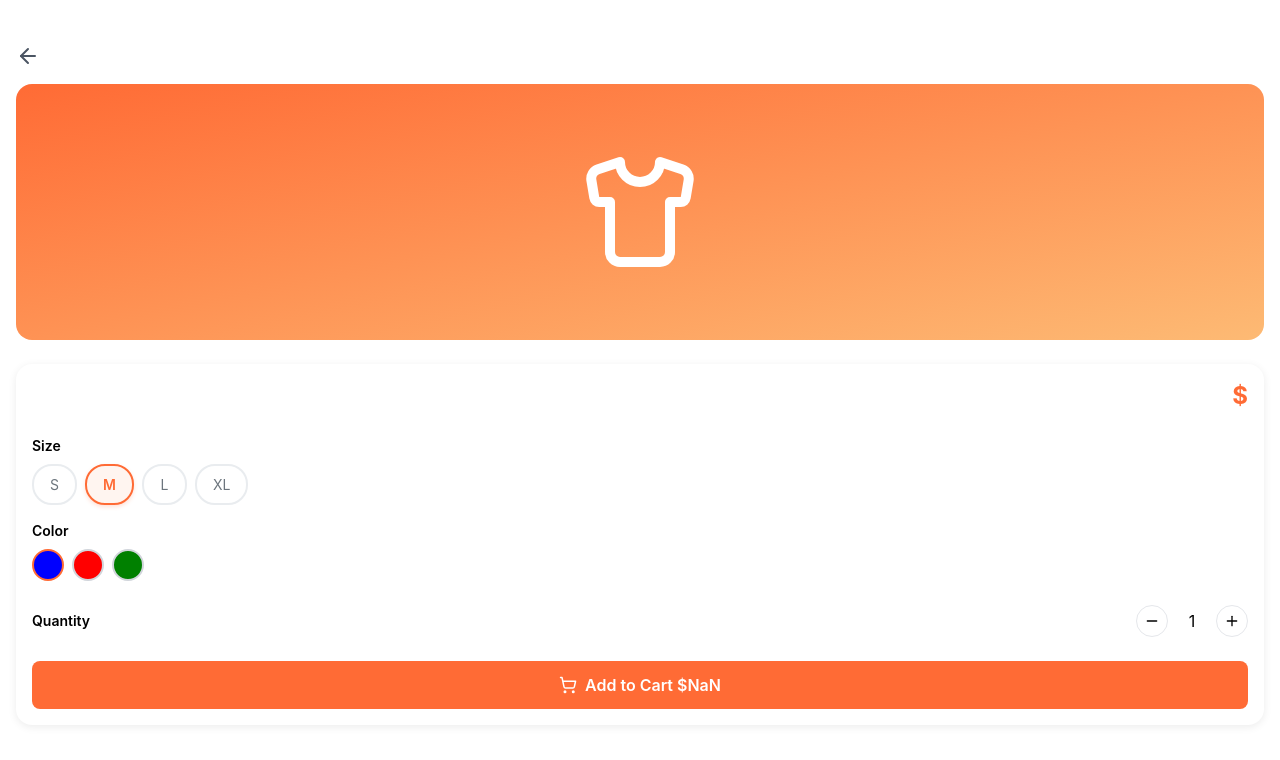
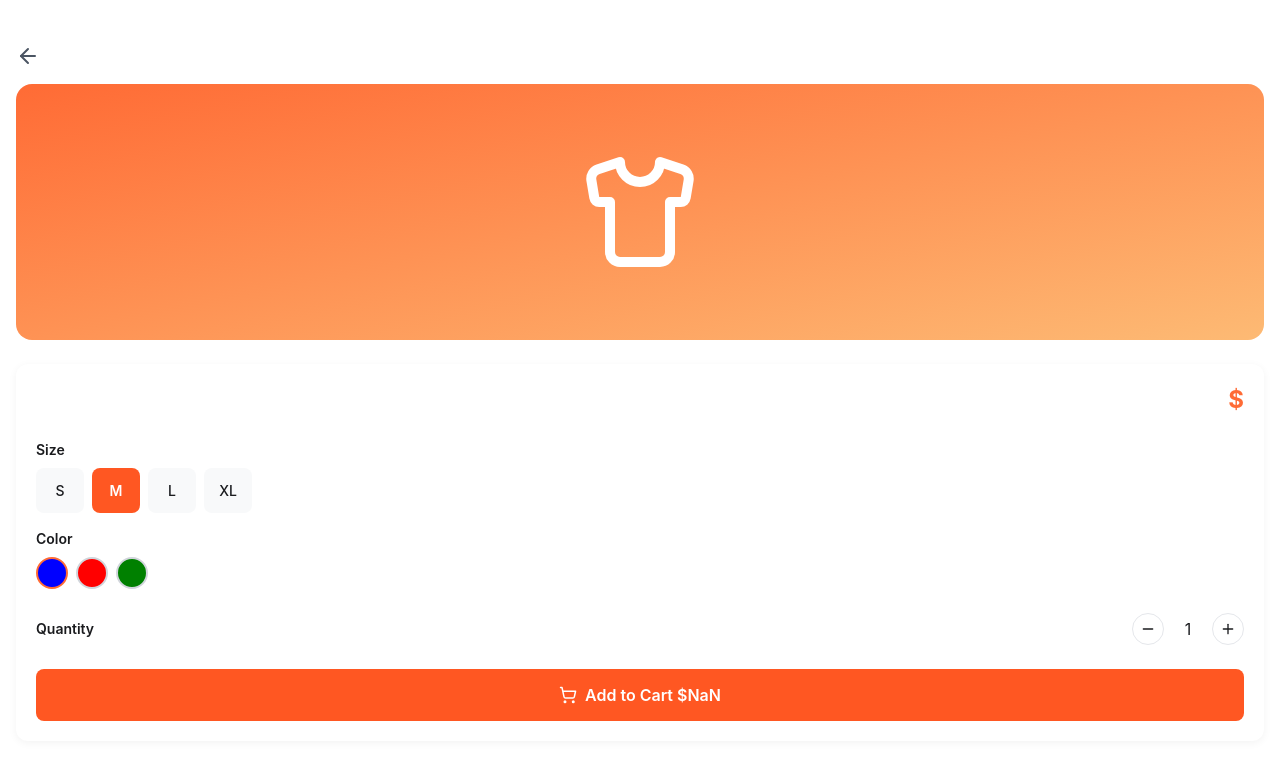
Before and after one commit to MhmdMaazin/ecommerce-platform, a Next.js app: page /products/1 in a window 1280 px wide. Shown: the top 760 px of the page. Built offline with nearby package versions, Linux system fonts and the light colour scheme; no server answers; the database is empty.

Commit message:
feat: Update global styles for improved UI consistency and add additional utility classes

```diff
--- a/app/globals.css
+++ b/app/globals.css
@@ -3,73 +3,200 @@
 @tailwind utilities;
 
 :root {
-  --primary-orange: #FF6B35;
-  --shadow-light: 0 2px 8px rgba(0, 0, 0, 0.08);
-  --border-radius: 16px;
+  --primary-orange: #FF5722;
+  --shadow-light: 0 2px 8px rgba(0, 0, 0, 0.05);
+  --border-radius: 12px;
 }
 
 body {
   font-family: -apple-system, BlinkMacSystemFont, 'Segoe UI', Roboto, sans-serif;
-  background-color: #F8F9FA;
+  background-color: #FFFFFF;
+  color: #1A1B1E;
 }
 
 .card {
   background: white;
   border-radius: var(--border-radius);
   box-shadow: var(--shadow-light);
-  padding: 16px;
+  padding: 20px;
 }
 
 .button-primary {
   background: var(--primary-orange);
   color: white;
   border-radius: 8px;
-  padding: 12px 24px;
+  padding: 14px 24px;
   font-weight: 600;
   border: none;
   min-height: 48px;
+  width: 100%;
+  font-size: 16px;
+  transition: background-color 0.2s ease;
+}
+
+.button-primary:hover {
+  background: #f4511e;
 }
 
 .button-outline {
   background: transparent;
   color: var(--primary-orange);
-  border: 1px solid var(--primary-orange);
+  border: 1.5px solid var(--primary-orange);
   border-radius: 8px;
-  padding: 12px 24px;
+  padding: 14px 24px;
   font-weight: 600;
   min-height: 48px;
+  width: 100%;
+  font-size: 16px;
+  transition: all 0.2s ease;
+}
+
+.button-outline:hover {
+  background: #FFF5F0;
 }
 
 .chip {
-  background: white;
-  border: 2px solid #E9ECEF;
-  border-radius: 20px;
-  padding: 8px 16px;
+  background: #F8F9FA;
+  border: none;
+  border-radius: 8px;
+  padding: 12px;
   font-size: 14px;
-  color: #6C757D;
+  color: #1A1B1E;
   cursor: pointer;
   transition: all 0.2s ease-in-out;
-  min-width: 45px;
+  min-width: 48px;
+  text-align: center;
+  font-weight: 500;
+}
+
+.chip:hover {
+  background-color: #F1F3F5;
+}
+
+.chip-active {
+  background: var(--primary-orange);
+  border: none;
+  border-radius: 8px;
+  padding: 12px;
+  font-size: 14px;
+  color: white;
+  cursor: pointer;
+  transition: all 0.2s ease-in-out;
+  font-weight: 600;
+  min-width: 48px;
   text-align: center;
 }
 
-.chip:hover {
+/* Additional utility classes */
+.page-container {
+  padding: 24px 20px;
+  max-width: 100%;
+  margin: 0 auto;
+  min-height: 100vh;
+  background: white;
+}
+
+.product-title {
+  font-size: 24px;
+  font-weight: 600;
+  color: #1A1B1E;
+  line-height: 1.3;
+}
+
+.product-price {
+  font-size: 24px;
+  font-weight: 700;
+  color: var(--primary-orange);
+}
+
+.section-title {
+  font-size: 16px;
+  font-weight: 600;
+  color: #1A1B1E;
+  margin-bottom: 12px;
+}
+
+.quantity-btn {
+  width: 36px;
+  height: 36px;
+  border-radius: 8px;
+  border: 1.5px solid #E9ECEF;
+  display: flex;
+  align-items: center;
+  justify-content: center;
+  background: white;
+  color: #1A1B1E;
+  transition: all 0.2s ease;
+}
+
+.quantity-btn:hover {
   border-color: var(--primary-orange);
   color: var(--primary-orange);
-  background-color: #FFF5F0;
 }
 
-.chip-active {
-  background: #FFF5F0;
-  border: 2px solid var(--primary-orange);
-  border-radius: 20px;
-  padding: 8px 16px;
-  font-size: 14px;
+.color-option {
+  width: 32px;
+  height: 32px;
+  border-radius: 8px;
+  border: 2px solid transparent;
+  cursor: pointer;
+  transition: all 0.2s ease;
+  position: relative;
+}
+
+.color-option.active {
+  border-color: var(--primary-orange);
+}
+
+.product-grid {
+  display: grid;
+  grid-template-columns: repeat(2, 1fr);
+  gap: 16px;
+  padding: 16px;
+}
+
+.navbar {
+  position: fixed;
+  bottom: 0;
+  left: 0;
+  right: 0;
+  background: white;
+  padding: 12px 20px;
+  border-top: 1px solid #E9ECEF;
+  display: flex;
+  justify-content: space-between;
+  align-items: center;
+  z-index: 1000;
+}
+
+.navbar-item {
+  display: flex;
+  flex-direction: column;
+  align-items: center;
+  color: #6C757D;
+  font-size: 12px;
+  gap: 4px;
+}
+
+.navbar-item.active {
   color: var(--primary-orange);
-  cursor: pointer;
-  transition: all 0.2s ease-in-out;
-  font-weight: 600;
-  min-width: 45px;
-  text-align: center;
-  box-shadow: 0 2px 4px rgba(255, 107, 53, 0.2);
 }
+
+.explore-header {
+  display: flex;
+  justify-content: space-between;
+  align-items: flex-start;
+  margin-bottom: 24px;
+}
+
+.explore-title {
+  font-size: 28px;
+  font-weight: 700;
+  color: #1A1B1E;
+  margin-bottom: 4px;
+}
+
+.explore-subtitle {
+  font-size: 16px;
+  color: #6C757D;
+}
```
